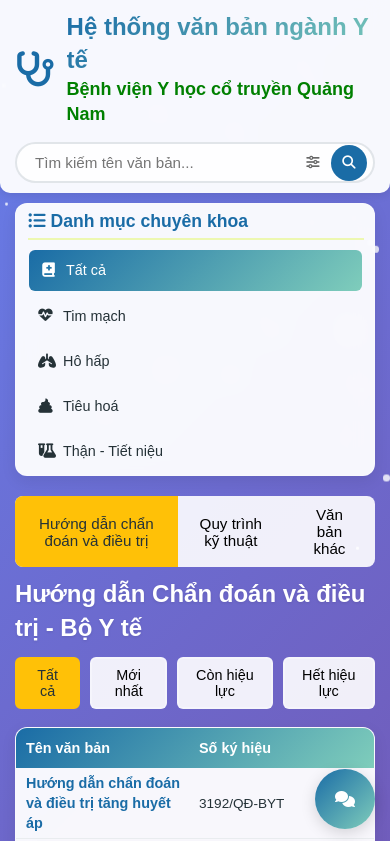
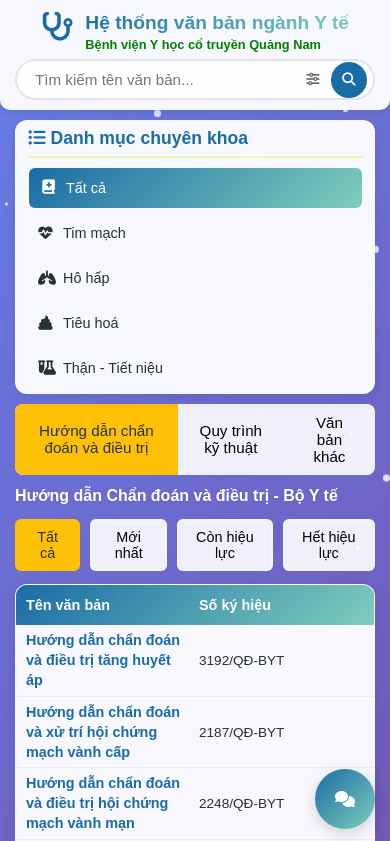
Before and after one commit to nguyenvandung1409/ai-vanbanbyt, a plain HTML site: page index.html in a window 390 px wide. Shown: the top 841 px of the page. Drawn offline with Linux system fonts and the light colour scheme.

Commit message:
Add files via upload

```diff
--- a/index.html
+++ b/index.html
@@ -110,8 +110,9 @@
         }
 
         .logo-text p {
-            font-size: 0.85rem;
-            color: #666;
+            font-size: 1.1rem;
+            font-weight: bold;
+            color: green;
         }
 
         /* Search Container */
@@ -854,6 +855,19 @@
                 padding-bottom: 0; /* Trên mobile bỏ padding body đi */
             }
 
+            .logo i {
+            font-size: 1.8rem;
+            }
+
+            .logo-text h1 {
+                font-size: 1.2rem;
+            }
+
+            .logo-text p {
+                font-size: 0.8rem;
+                margin-bottom: -10px;
+            }
+
             .header-content {
                 flex-direction: column;
                 gap: 15px;
@@ -932,6 +946,24 @@
             .category-list-container {
             max-height: 220px;
             }
+
+            .page-btn {
+            padding: 5px 6px;
+        	}
+
+            .content {
+            margin-top: -10px;
+            margin-bottom: 0px;
+            }
+
+            .content-header {
+            margin-top: -5px;
+            margin-bottom: 5px;
+        	}
+
+            .content-header h2 {
+            font-size: 1.0rem;
+        	}
         }
     </style>
 </head>
@@ -947,7 +979,7 @@
                     <i class="fas fa-stethoscope"></i>
                     <div class="logo-text">
                         <h1>Hệ thống văn bản ngành Y tế</h1>
-                        <p style="font-weight: bold;color: green;font-size: 18px;">Bệnh viện Y học cổ truyền Quảng Nam</p>
+                        <p>Bệnh viện Y học cổ truyền Quảng Nam</p>
                     </div>
                 </div>
                 <div class="search-container">
```
